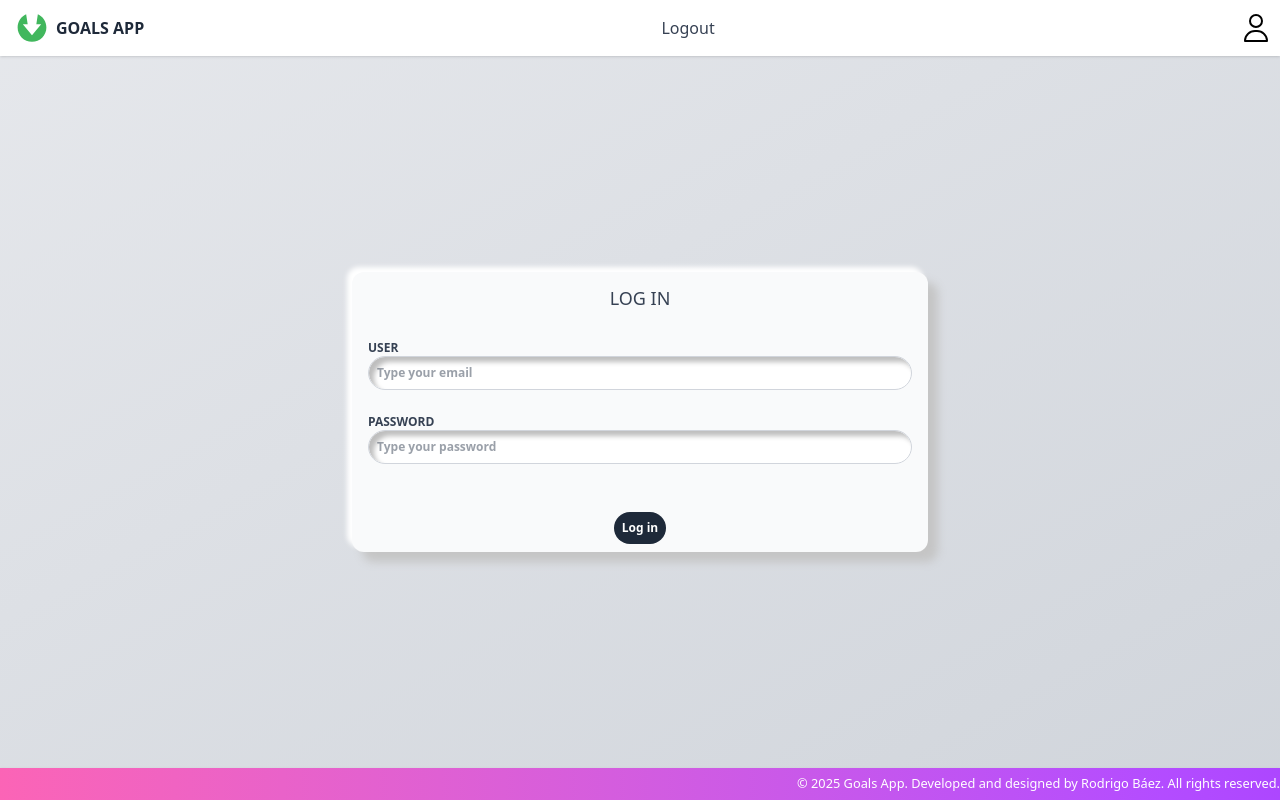
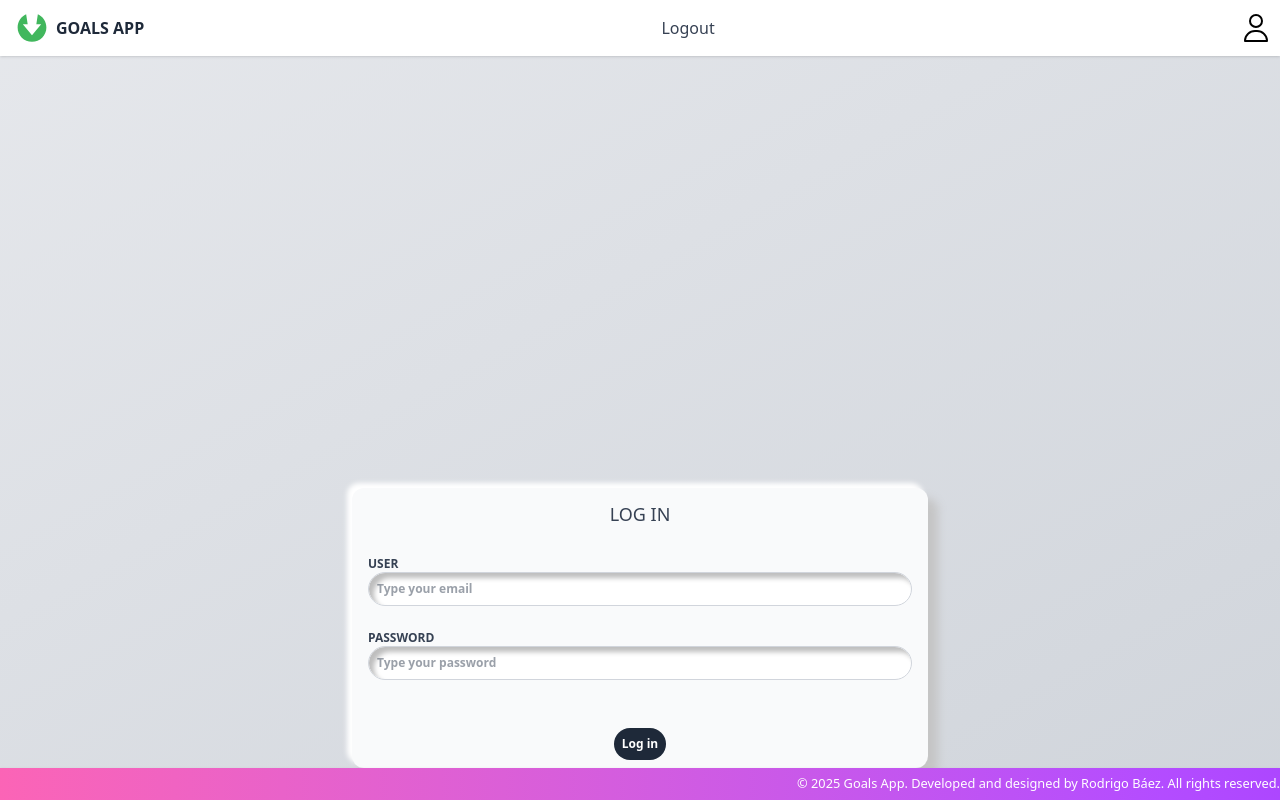
Before and after one commit to RodrigoBaezG/Goals-app, a React (Vite) app: page /access in a window 1280 px wide. Built offline with nearby package versions, Linux system fonts and the light colour scheme; no server answers.

Commit message:
flex-1 flex-row

```diff
--- a/src/components/shared/Layout.module.css
+++ b/src/components/shared/Layout.module.css
@@ -10,7 +10,7 @@
 }
 
 .main {
-    @apply flex flex-1 flex-col items-center h-full overflow-scroll bg-gradient-to-tl from-gray-300 to-gray-200;
+    @apply flex flex-1 flex-row items-center h-full overflow-scroll bg-gradient-to-tl from-gray-300 to-gray-200;
 }
 
 .icon {
```
